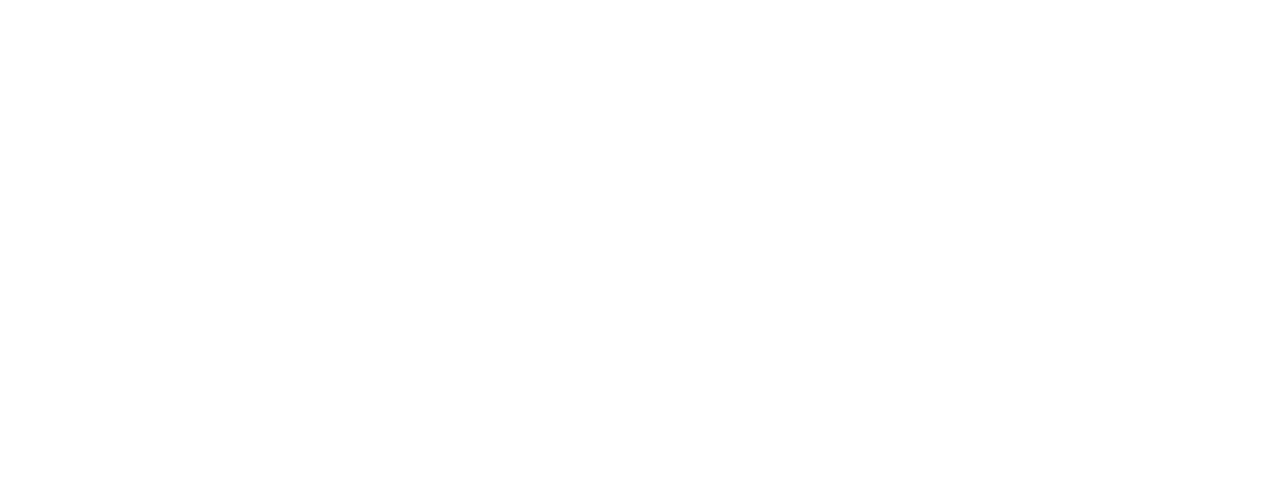
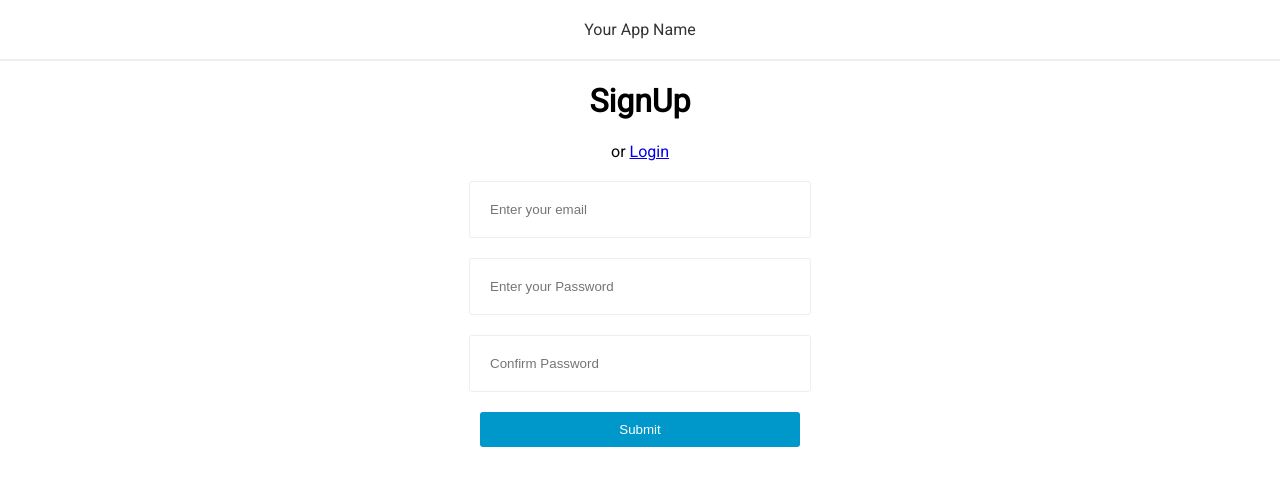
Before and after one commit to jsalegria16/shopping_list_CRUD_PHP, a PHP site: page /signup-login/signup.php in a window 1280 px wide. Before the commit the part shown is empty. Shown: the top 486 px of the page. Run offline with PHP 8.4, Linux system fonts and the light colour scheme.

Commit message:
First version of signup

```diff
--- a/signup-login/login.php
+++ b/signup-login/login.php
@@ -7,7 +7,6 @@
     <link rel="stylesheet" href="../assets/css/style.css">
   </head>
   <body>
-
 
    <?php require '../partials/header.php' ?>
 
--- a/signup-login/signup.php
+++ b/signup-login/signup.php
@@ -0,0 +1,26 @@
+
+<!DOCTYPE html>
+<html>
+  <head>
+    <meta charset="utf-8">
+    <title>SignUp</title>
+    <link href="https://fonts.googleapis.com/css?family=Roboto" rel="stylesheet">
+    <link rel="stylesheet" href="../assets/css/style.css">
+  </head>
+  <body>
+
+    <?php require '../partials/header.php' ?>
+
+    <h1>SignUp</h1>
+    <span>or <a href="login.php">Login</a></span>
+
+    <form action="signup.php" method="POST">
+      <input name="email" type="text" placeholder="Enter your email">
+      <input name="password" type="password" placeholder="Enter your Password">
+      <input name="confirm_password" type="password" placeholder="Confirm Password">
+      <input type="submit" value="Submit">
+    </form>
+
+
+  </body>
+</html>
```
